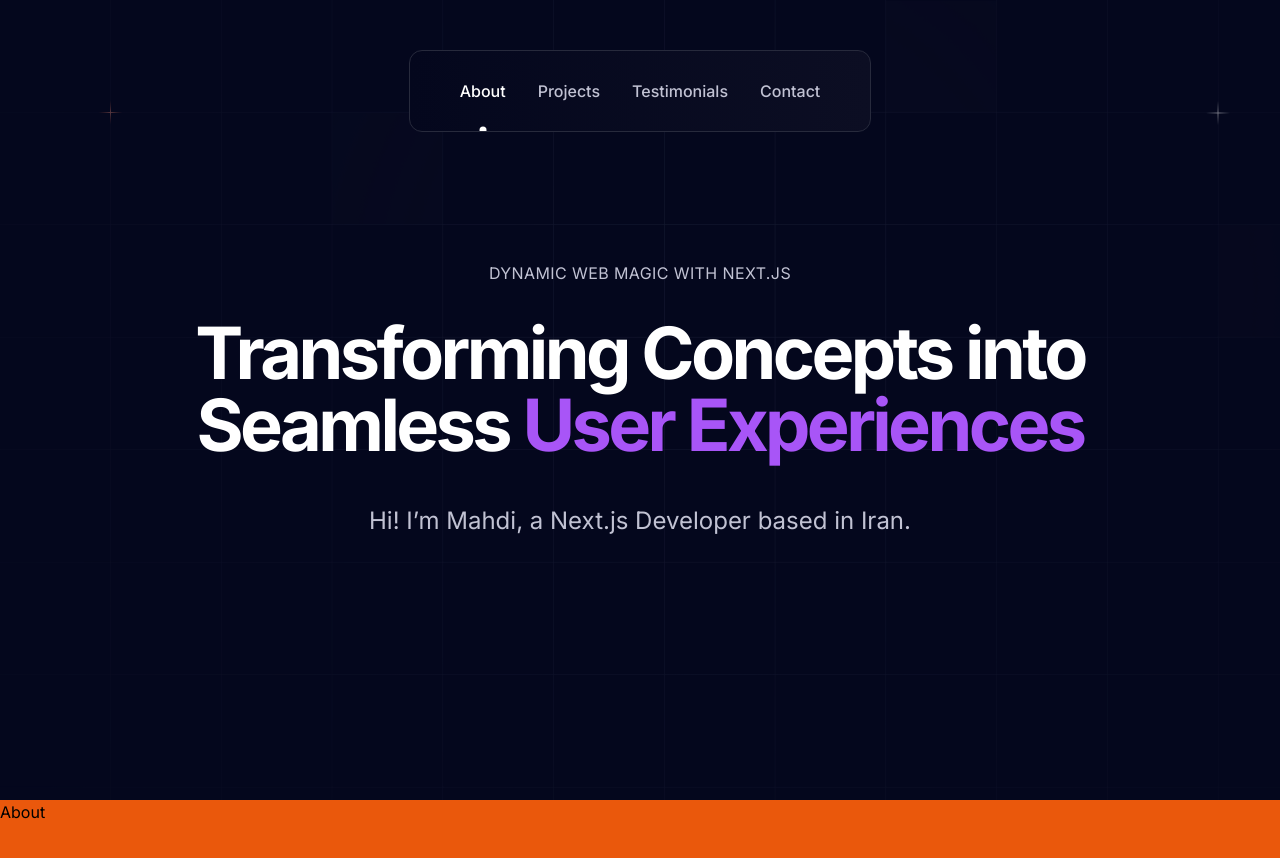
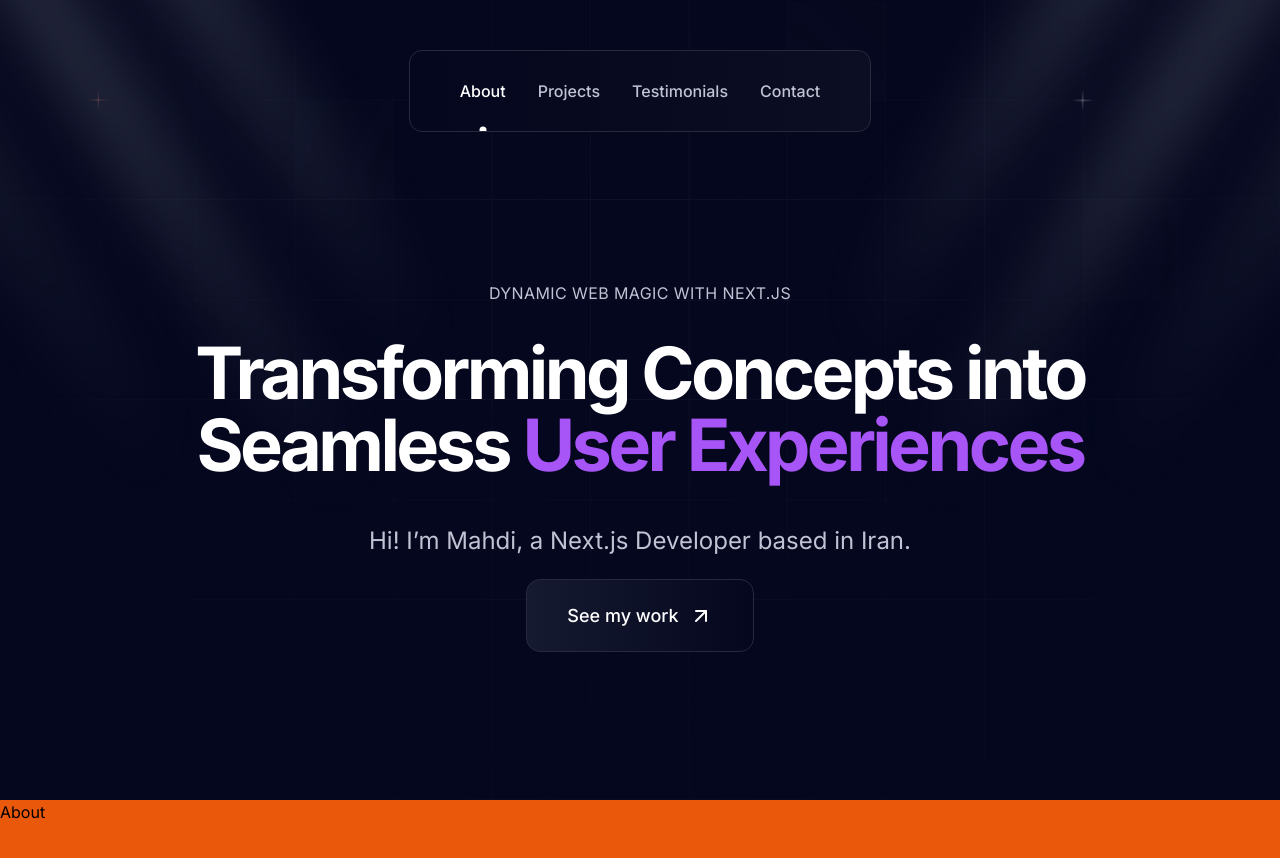
Before and after one commit to tasha-dev/portfolio, a Next.js app: page / in a window 1280 px wide. Shown: the top 858 px of the page. Built offline with nearby package versions, Linux system fonts and the light colour scheme.

Commit message:
completed first section

```diff
--- a/component/header.tsx
+++ b/component/header.tsx
@@ -12,8 +12,8 @@
 export default function Header({showingSection}:headerType):ReactNode {
     // Returning JSX
     return (
-        <div className={'fixed lg:top-[50px] top-[30px] flex items-center justify-center lg:px-0 px-[20px] w-full'}>
-            <header className={'overflow-hidden lg:w-auto w-full flex justify-center items-center px-[50px] py-[28px] rounded-[13px] border border-gunMetal bg-gradient-to-r from-richBlack to-chineseBlack'}>
+        <div className={'fixed lg:top-[50px] top-[30px] flex items-center justify-center lg:px-0 px-[20px] w-full z-50'}>
+            <header className={'overflow-hidden lg:w-auto w-full flex justify-center items-center lg:px-[50px] px-[20px] lg:py-[28px] py-[20px] rounded-[13px] border border-gunMetal bg-gradient-to-r from-richBlack to-chineseBlack'}>
                 <ul className={'flex items-center justify-between w-auto gap-[32px]'}>
                     <HeaderItem href={'#about'} active={(showingSection === '#about')}>About</HeaderItem>
                     <HeaderItem href={'#projects'} active={(showingSection === '#projects')}>Projects</HeaderItem>
--- /dev/null
+++ b/component/ui/button.tsx
@@ -0,0 +1,57 @@
+// Codes by mahdi tasha
+// Importing part
+import {ReactNode} from "react";
+import {buttonType} from "@/type";
+import {cn} from "@/util/cn";
+import {ArrowUpRight} from 'lucide-react';
+import {Tilt} from 'react-tilt'
+import Link from "next/link";
+
+// Creating and exporting button component as default
+export default function Button({children, link = '', hasIcon = false, className, onClick}:buttonType):ReactNode {
+    // Returning part
+    return (
+        <Tilt options={{
+            reverse:        false,
+            max:            35,
+            perspective:    1000,
+            scale:          1.1,
+            speed:          1000,
+            transition:     true,
+            axis:           null,
+            reset:          true,
+            easing:         "cubic-bezier(.03,.98,.52,.99)",
+        }}>
+            {
+                (link === '')
+                    ? (
+                        <button onClick={onClick} className={cn(
+                            'px-[40px] py-[22px] border border-gunMetal bg-gradient-to-r from-darkGunMetal to-richBlack rounded-[14px]',
+                            (hasIcon) ? 'flex items-center justify-center gap-[10px]' : '',
+                            className
+                        )}>
+                            <span className={'text-white lg:text-[18px] text-[14px] font-medium'}>{children}</span>
+                            {
+                                (hasIcon)
+                                    ? <ArrowUpRight className={'w-6 h-6 text-white'}/>
+                                    : false
+                            }
+                        </button>
+                    ) : (
+                        <Link href={link} className={cn(
+                            'px-[40px] py-[22px] border border-gunMetal bg-gradient-to-r from-darkGunMetal to-richBlack rounded-[14px]',
+                            (hasIcon) ? 'flex items-center justify-center gap-[10px]' : '',
+                            className
+                        )}>
+                            <span className={'text-white lg:text-[18px] text-[14px] font-medium'}>{children}</span>
+                            {
+                                (hasIcon)
+                                    ? <ArrowUpRight className={'w-6 h-6 text-white'}/>
+                                    : false
+                            }
+                        </Link>
+                    )
+            }
+        </Tilt>
+    );
+}
--- a/package.json
+++ b/package.json
@@ -10,9 +10,11 @@
   },
   "dependencies": {
     "clsx": "^2.1.1",
+    "lucide-react": "^0.378.0",
     "next": "14.2.3",
     "react": "^18",
     "react-dom": "^18",
+    "react-tilt": "^1.0.2",
     "tailwind-merge": "^2.3.0"
   },
   "devDependencies": {
--- a/section/home/firstSection.tsx
+++ b/section/home/firstSection.tsx
@@ -2,19 +2,25 @@
 // Importing part
 import {ReactNode} from "react";
 import Container from "@/component/ui/container";
+import Button from "@/component/ui/button";
+import Image from 'next/image';
+import lightingImage from '@/image/lighting.png';
 
 // Creating and exporting first section of home page as default
 export default function FirstSection():ReactNode {
     // Returning JSX
     return (
-        <section className={'bg-[url(../image/grid-pattern.png)] bg-richBlack lg:pt-0 pt-[150px] lg:min-h-screen flex items-center justify-center'}>
-            <Container>
+        <section className={'bg-[url(../image/grid-pattern.png)] bg-cover relative bg-richBlack z-10 lg:min-h-screen flex items-center justify-center overflow-hidden'}>
+            <Image src={lightingImage.src} alt={'Lighting image'} width={1041} height={1080} className={'w-full h-full z-20 absolute lg:top-0 top-auto lg:bottom-auto bottom-[20%] lg:scale-100 scale-150 lg:rotate-0 rotate-[20deg] left-0 pointer-events-none'} />
+            <Container className={'z-20 lg:pt-[150px] pt-[150px]'}>
                 <span className={'lg:text-[16px] text-[12px] font-normal tracking-wide block text-center uppercase text-lavenderGray lg:mb-[32px] mb-[25px]'}>Dynamic Web Magic with Next.js</span>
                 <h1 className={'font-bold text-center lg:text-[72px] text-[48px] lg:tracking-[-3.6px] tracking-[-1.6px] leading-[100%] text-white lg:mb-[42px] mb-[20px]'}>
                     Transforming Concepts into <br/>
                     Seamless <span className={'text-purple-500'}>User Experiences</span>
                 </h1>
-                <p className={'lg:text-[24px] text-[16px] text-lavenderGray font-normal text-center'}>Hi! I’m Mahdi, a Next.js Developer based in Iran.</p>
+                <p className={'lg:text-[24px] text-[16px] text-lavenderGray font-normal text-center lg:mb-[20px] mb-[10px]'}>Hi! I’m Mahdi, a Next.js Developer based in Iran.</p>
+                <div className={'lg:flex hidden items-center justify-center'}><Button hasIcon link={'#projects'} className={'lg:w-auto w-full'}>See my work</Button></div>
+                <div className={'lg:hidden block'}><Button hasIcon link={'#projects'} className={'lg:w-auto w-full'}>See my work</Button></div>
             </Container>
         </section>
     );
--- a/tailwind.config.ts
+++ b/tailwind.config.ts
@@ -14,6 +14,7 @@
       extend: {
           colors: {
               "gunMetal": '#272A3C',
+              "darkGunMetal": '#161A31',
               "richBlack": '#04071D',
               "chineseBlack": '#0C0E23',
               "lavenderGray": '#C1C2D3',
```
Also changed, not shown: type/index.ts (+9 -0 lines), image/lighting.png (added), 1 other file (tests, documents, lock files or other folders).
